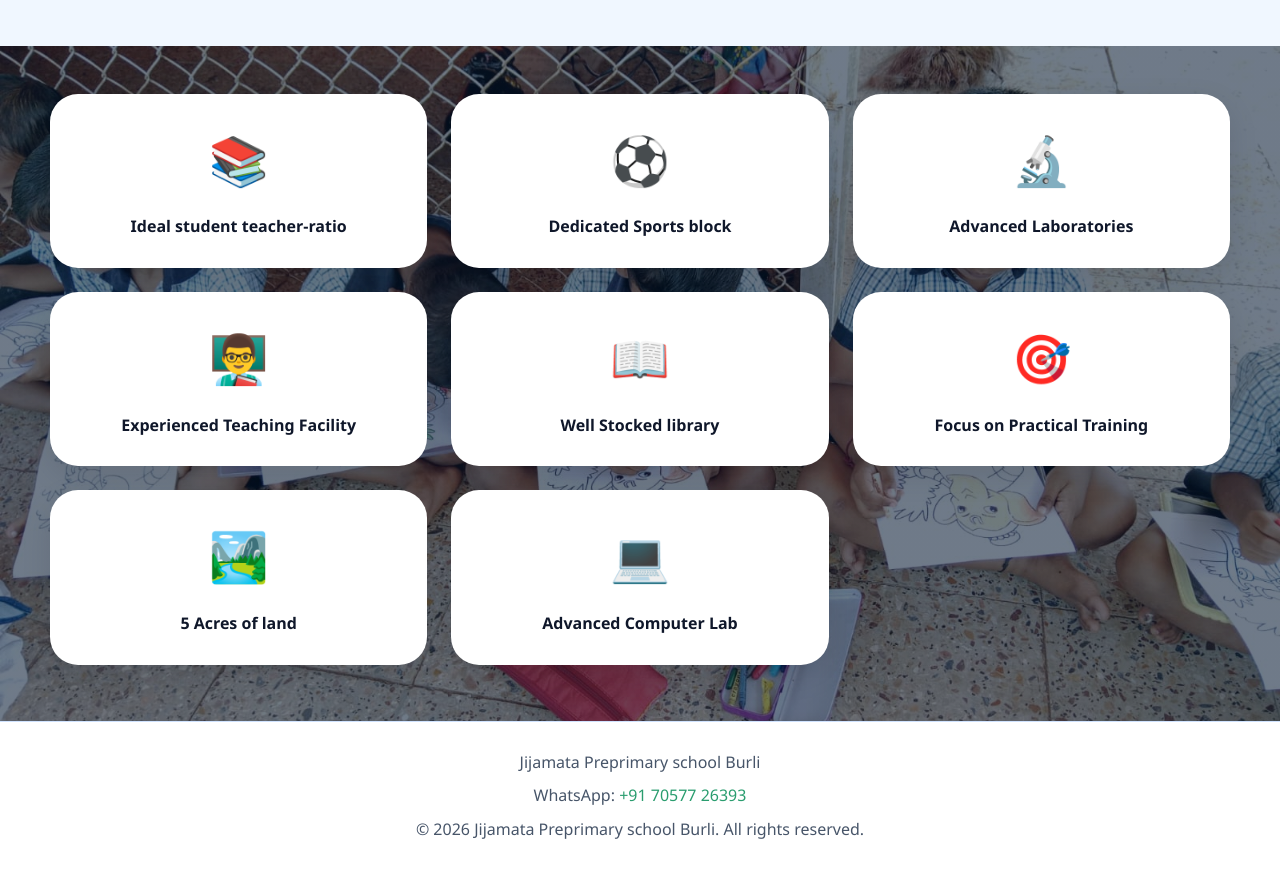
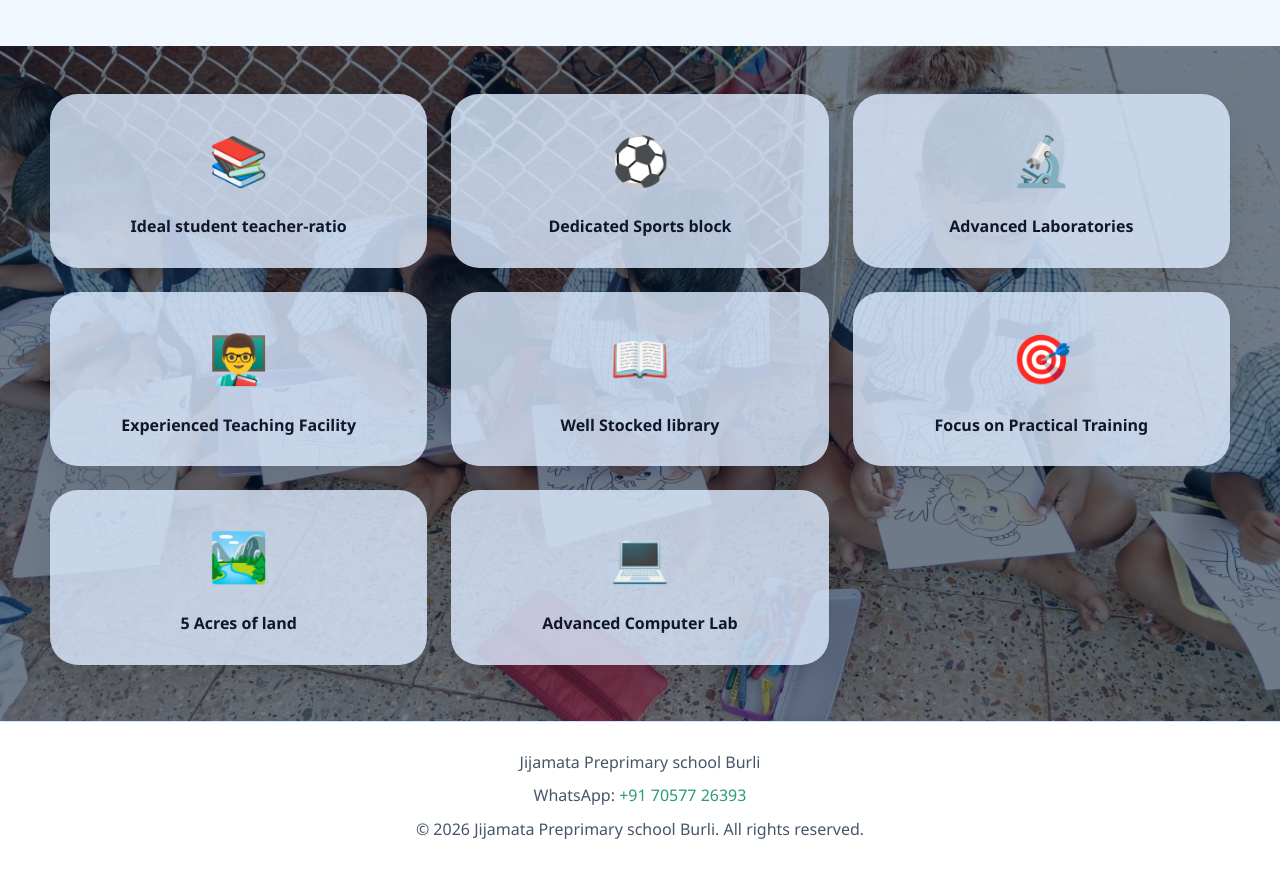
Before and after one commit to radhikapawar8089-Stack/PrePrimarySchool, a website: page index.html in a window 1280 px wide. Shown: the part 1292-2163 px from the top of the page. Drawn offline with Linux system fonts and the light colour scheme.

Commit message:
Tint homepage feature cards

```diff
--- a/css/style.css
+++ b/css/style.css
@@ -655,7 +655,7 @@ a:hover {
 }
 
 .feature-box {
-  background: var(--surface);
+  background: rgba(219, 234, 254, 0.82);
   border-radius: 28px;
   padding: 28px 20px;
   text-align: center;
```
